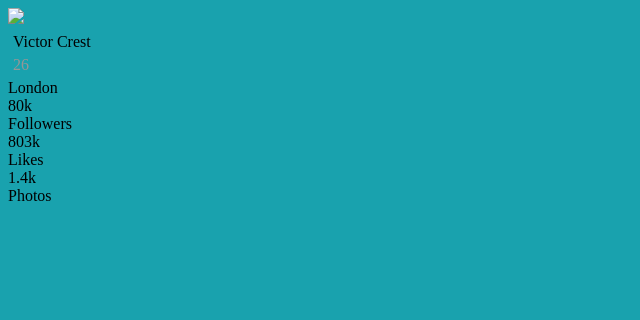
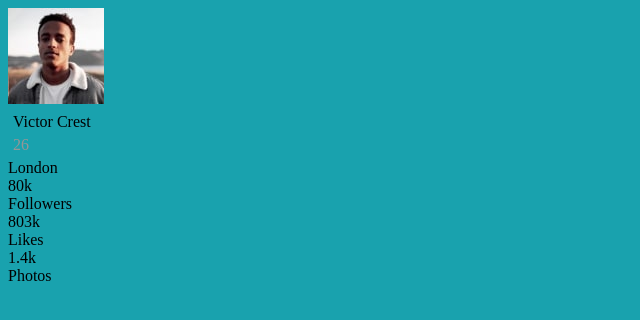
Before and after one commit to brenda-pachecoL/user_profile, a plain HTML site: page profile-card-component-main/index.html in a window 1280 px wide. Shown: the whole page, without its empty margins (0-640 px from the left). Drawn offline with Linux system fonts and the light colour scheme.

Commit message:
modificaciones al index

```diff
--- a/profile-card-component-main/index.html
+++ b/profile-card-component-main/index.html
@@ -10,9 +10,9 @@
 
 </head>
 
-<body>
+<body style="background-color: hsl(185, 75%, 39%);">
   <div class="card">
-    <img class="profile-image" src="image-victor.jpg"/>
+    <img class="profile-image" src="images/image-victor.jpg"/>
     <div class="card-image"></div>
     <div class="card-info">
       <div class="personal-info">
```
